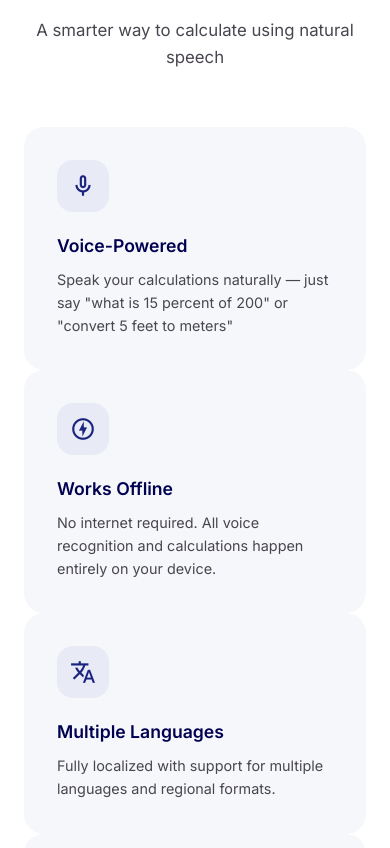
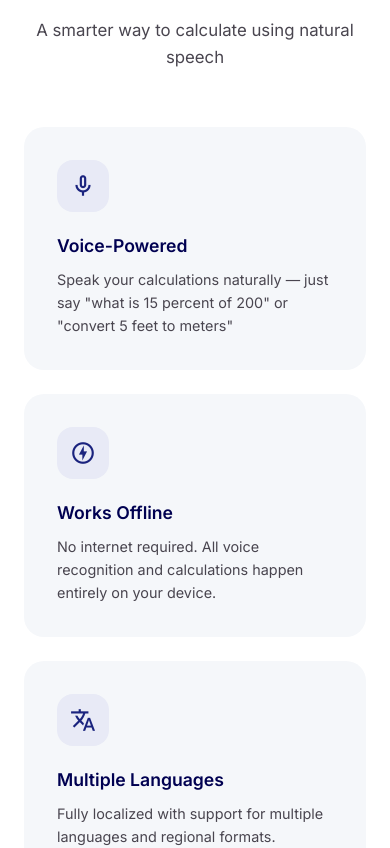
Before and after one commit to LiquidHive/audilator-website, an Angular app: page / in a window 390 px wide. Shown: the part 901-1749 px from the top of the page. Built offline with nearby package versions, Linux system fonts and the light colour scheme.

Commit message:
feat: add responsive grid layout for feature cards

```diff
--- a/src/app/app.scss
+++ b/src/app/app.scss
@@ -230,6 +230,12 @@
 /* Features */
 .features {
   background: var(--card-bg);
+}
+
+.feature-grid {
+  display: grid;
+  grid-template-columns: repeat(auto-fit, minmax(300px, 1fr));
+  gap: 24px;
 }
 
 .feature-card {
```
